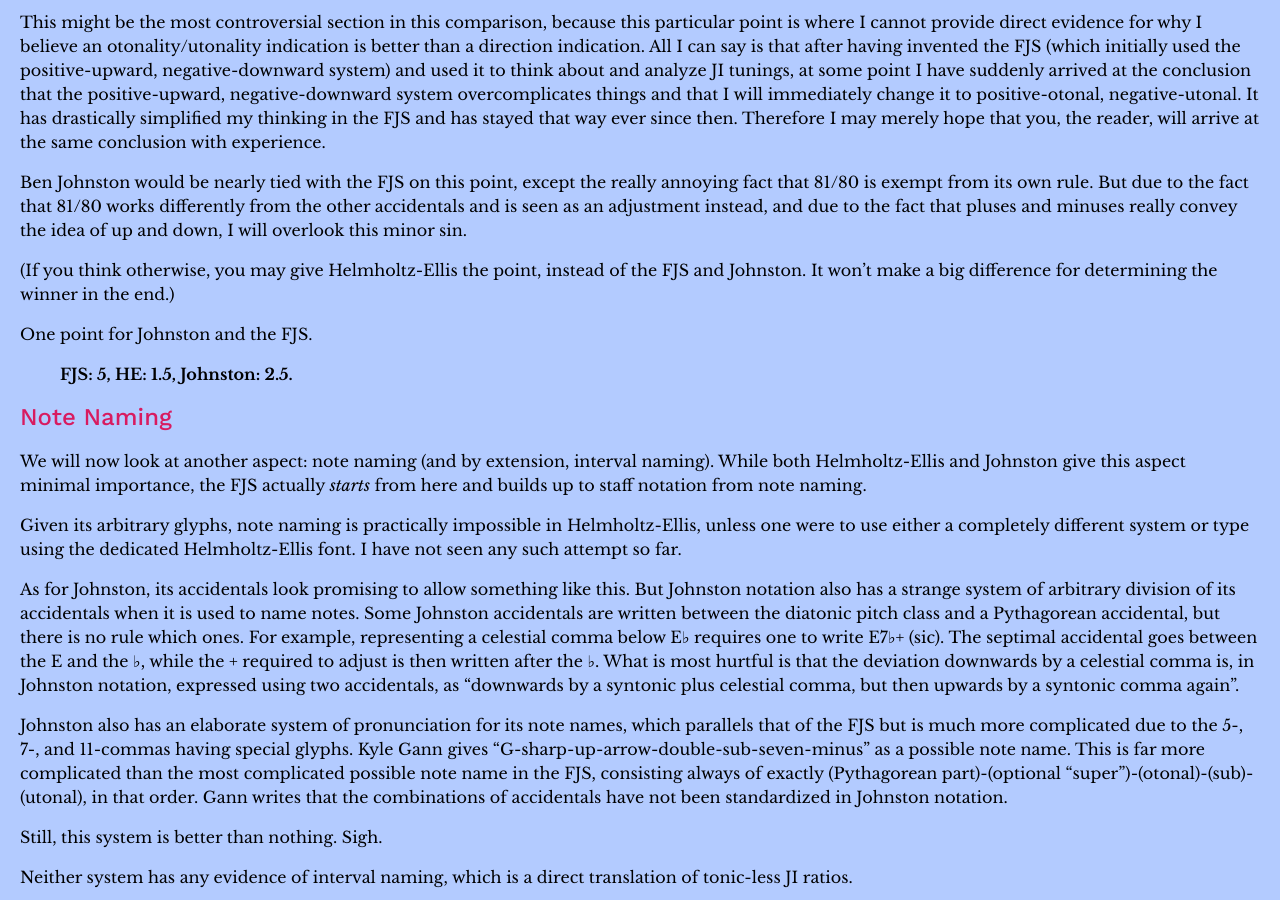
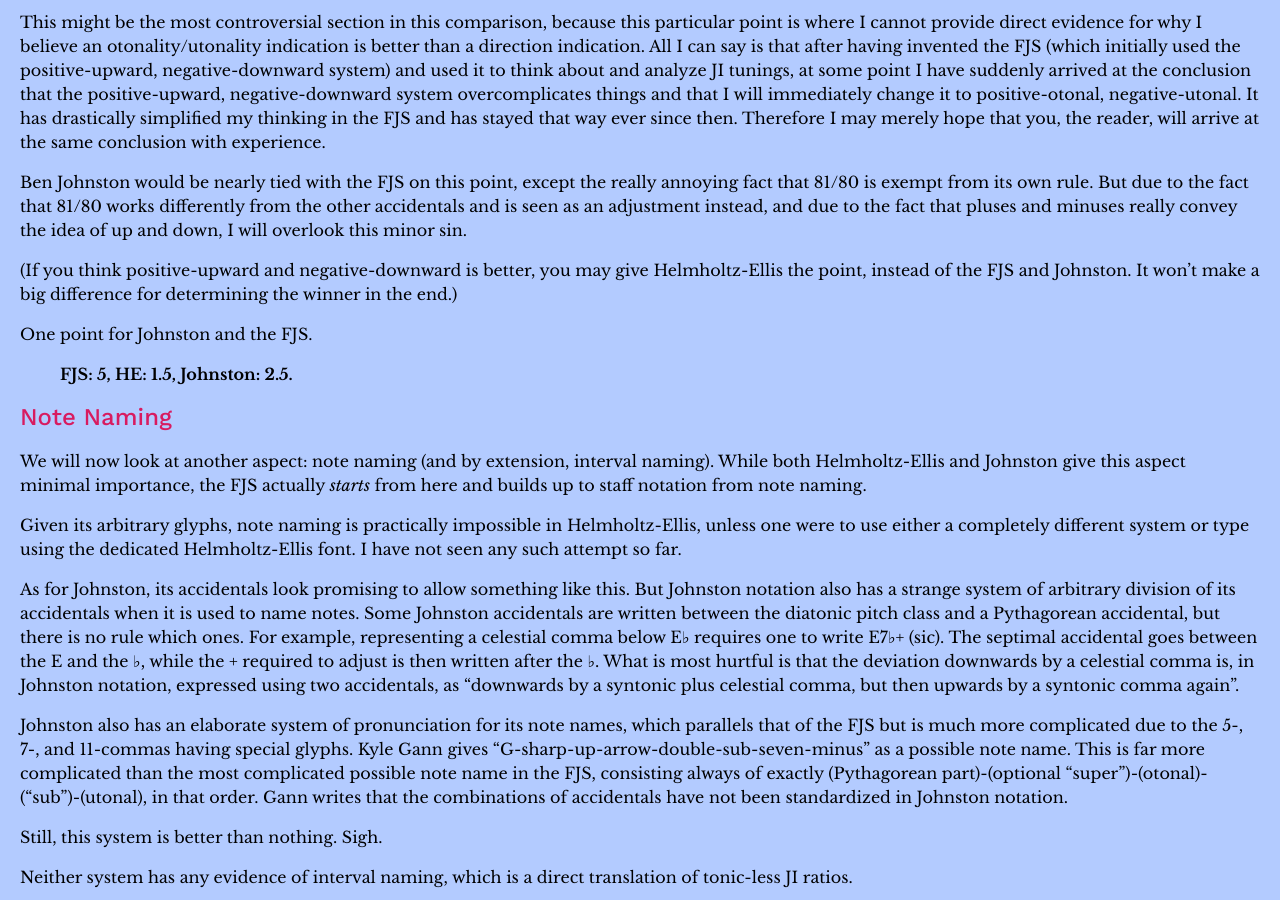
Before and after one commit to misotanni/misotanni.github.io, a Jekyll site: the page built from fjs/en/compare.md, in a window 1280 px wide and 900 px high, scrolled down 4633 px. Built offline with Jekyll 4.4.1, drawn with Linux system fonts in a browser that asks for light colours; our own code applies the rules of GitHub Pages for plain Markdown files; formulas are drawn with MathJax 3.

Commit message:
clarifications to comparison

```diff
--- a/fjs/en/compare.md
+++ b/fjs/en/compare.md
@@ -151,7 +151,7 @@
 
 Ben Johnston would be nearly tied with the FJS on this point, except the really annoying fact that 81/80 is exempt from its own rule. But due to the fact that 81/80 works differently from the other accidentals and is seen as an adjustment instead, and due to the fact that pluses and minuses really convey the idea of up and down, I will overlook this minor sin.
 
-(If you think otherwise, you may give Helmholtz-Ellis the point, instead of the FJS and Johnston. It won't make a big difference for determining the winner in the end.)
+(If you think positive-upward and negative-downward is better, you may give Helmholtz-Ellis the point, instead of the FJS and Johnston. It won't make a big difference for determining the winner in the end.)
 
 One point for Johnston and the FJS.
 
@@ -165,7 +165,7 @@
 
 As for Johnston, its accidentals look promising to allow something like this. But Johnston notation also has a strange system of arbitrary division of its accidentals when it is used to name notes. Some Johnston accidentals are written between the diatonic pitch class and a Pythagorean accidental, but there is no rule which ones. For example, representing a celestial comma below E♭ requires one to write E7♭+ (sic). The septimal accidental goes between the E and the ♭, while the + required to adjust is then written after the ♭. What is most hurtful is that the deviation downwards by a celestial comma is, in Johnston notation, expressed using two accidentals, as "downwards by a syntonic plus celestial comma, but then upwards by a syntonic comma again".
 
-Johnston also has an elaborate system of pronunciation for its note names, which parallels that of the FJS but is much more complicated due to the 5-, 7-, and 11-commas having special glyphs. Kyle Gann gives "G-sharp-up-arrow-double-sub-seven-minus" as a possible note name. This is far more complicated than the most complicated possible note name in the FJS, consisting always of exactly (Pythagorean part)-(optional "super")-(otonal)-(sub)-(utonal), in that order. Gann writes that the combinations of accidentals have not been standardized in Johnston notation.
+Johnston also has an elaborate system of pronunciation for its note names, which parallels that of the FJS but is much more complicated due to the 5-, 7-, and 11-commas having special glyphs. Kyle Gann gives "G-sharp-up-arrow-double-sub-seven-minus" as a possible note name. This is far more complicated than the most complicated possible note name in the FJS, consisting always of exactly (Pythagorean part)-(optional "super")-(otonal)-("sub")-(utonal), in that order. Gann writes that the combinations of accidentals have not been standardized in Johnston notation.
 
 Still, this system is better than nothing. Sigh.
 
```
